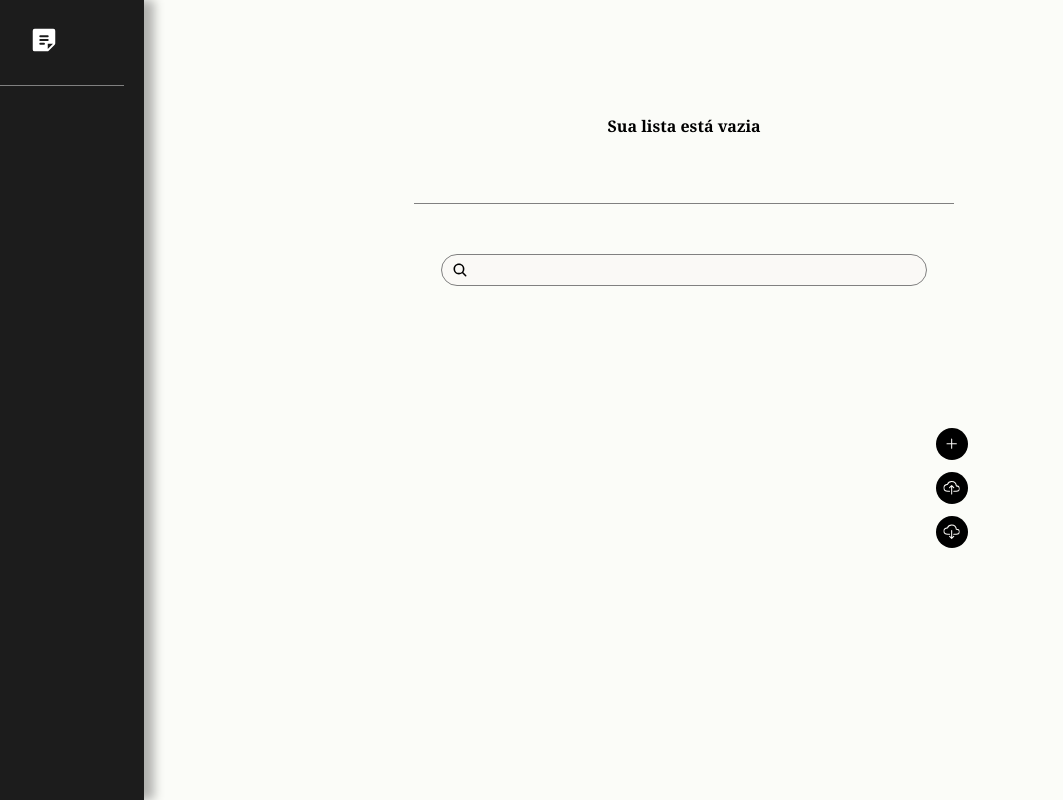
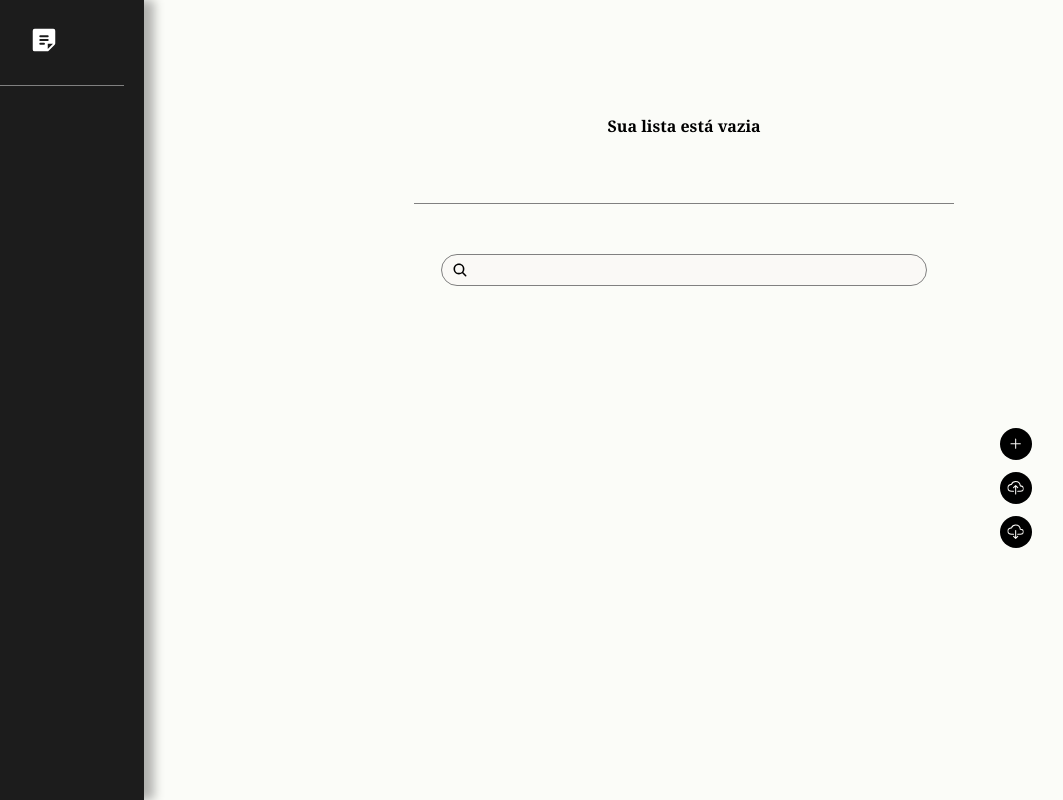
Before and after one commit to thauan11/anota-mais, a React (Create React App) app: page / in a window 1280 px wide. Shown: the whole page, without its empty margins (56-1119 px from the left). Built offline with nearby package versions, Linux system fonts and the light colour scheme; the HTML template or start-up script is replaced by a standard one.

Commit message:
feat: corrige posicionamento dos botoes

```diff
--- a/src/pages/Home/style.css
+++ b/src/pages/Home/style.css
@@ -145,7 +145,7 @@
 .botoes {
   position: absolute;
   bottom: 30%;
-  right: 20%;
+  right: 15%;
   display: flex;
   flex-direction: column;
 }
```
